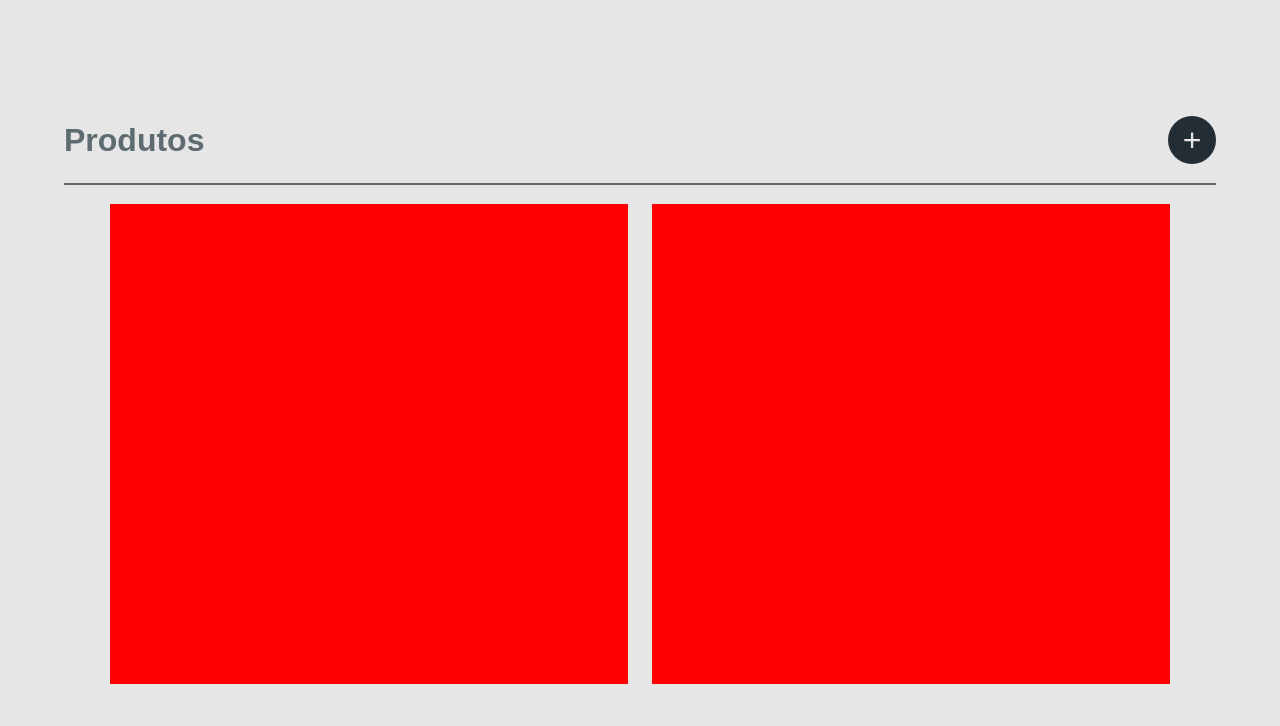
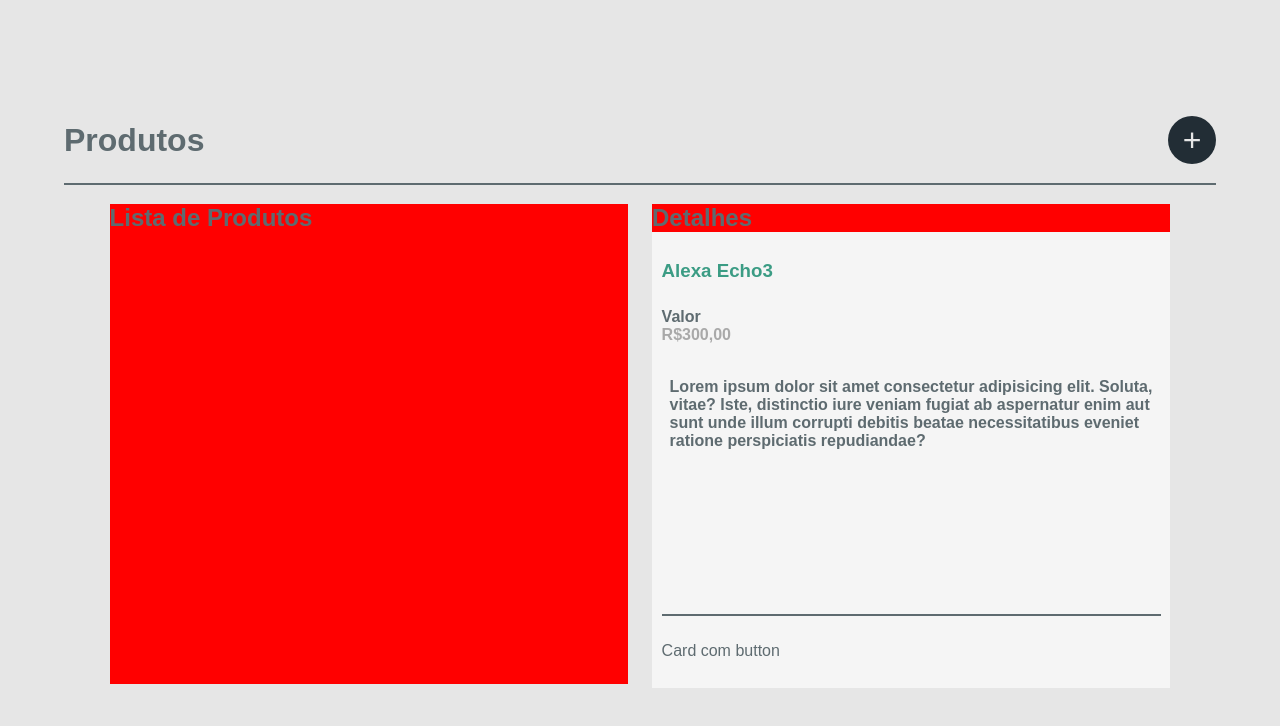
Before and after one commit to DavidBassouto/missao-frontend-radarfit-davidbassouto, a React (Create React App) app: page / in a window 1280 px wide. Shown: the top 726 px of the page. Built offline with nearby package versions, Linux system fonts and the light colour scheme.

Commit message:
feat: initiating detailField style

```diff
--- /dev/null
+++ b/src/components/DetailField/index.jsx
@@ -0,0 +1,24 @@
+import { LineDivisory } from "../ProductsDisplay/style";
+import { Container, DescriptionField, PriceField } from "./style";
+
+export const DetailField = () => {
+  return (
+    <Container>
+      <h3>Alexa Echo3</h3>
+      <PriceField>
+        <h4>Valor</h4>
+        <p>R$300,00</p>
+      </PriceField>
+      <DescriptionField>
+        <p>
+          Lorem ipsum dolor sit amet consectetur adipisicing elit. Soluta,
+          vitae? Iste, distinctio iure veniam fugiat ab aspernatur enim aut sunt
+          unde illum corrupti debitis beatae necessitatibus eveniet ratione
+          perspiciatis repudiandae?
+        </p>
+      </DescriptionField>
+      <LineDivisory />
+      <div>Card com button</div>
+    </Container>
+  );
+};
--- /dev/null
+++ b/src/components/DetailField/style.js
@@ -0,0 +1,43 @@
+import styled from "styled-components";
+
+export const Container = styled.div`
+  display: flex;
+  align-items: flex-start;
+  flex-direction: column;
+  justify-content: space-evenly;
+  padding: .6rem;
+  background-color: var(--white);
+  width: 100%;
+  height: 95%;
+  gap: 1rem;
+  gap: 0.5rem;
+  h3{
+    color: var(--green);
+  }
+`;
+
+export const PriceField = styled.div`
+  display: flex;
+  align-items: flex-start;
+  flex-direction: column;
+  justify-content: space-evenly;
+  p{
+    font-weight: bold;
+    color:var(--gray)
+  }
+
+`
+export const DescriptionField = styled.div`
+  display: flex;
+  align-items: flex-start;
+  flex-direction: column;
+  justify-content: flex-start;
+  width: 100%;
+  height: 50%;
+  padding: 0.5rem;
+  p{
+    font-weight: bold;
+    color:var(--dark-gray)
+  }
+
+`
--- a/src/components/ProductsInterface/index.jsx
+++ b/src/components/ProductsInterface/index.jsx
@@ -1,11 +1,17 @@
+import { DetailField } from "../DetailField";
 import { Container, InsideContainer } from "./style";
 
 export const ProductInterface = () => {
   return (
     <>
       <Container>
-        <InsideContainer></InsideContainer>
-        <InsideContainer></InsideContainer>
+        <InsideContainer>
+          <h2>Lista de Produtos</h2>
+        </InsideContainer>
+        <InsideContainer>
+          <h2>Detalhes</h2>
+          <DetailField />
+        </InsideContainer>
       </Container>
     </>
   );
--- a/src/styles/global.js
+++ b/src/styles/global.js
@@ -11,7 +11,7 @@ export default createGlobalStyle`
     :root{
         --white:#f5f5f5;
         --soft-gray: #E6E6E6;
-        --gray:#E2E3E3;
+        --gray:#A9A9A9;
         --dark-gray:#5E6B70;
         --dark-green:#222D35;
         --green: #3B9C84;
```
